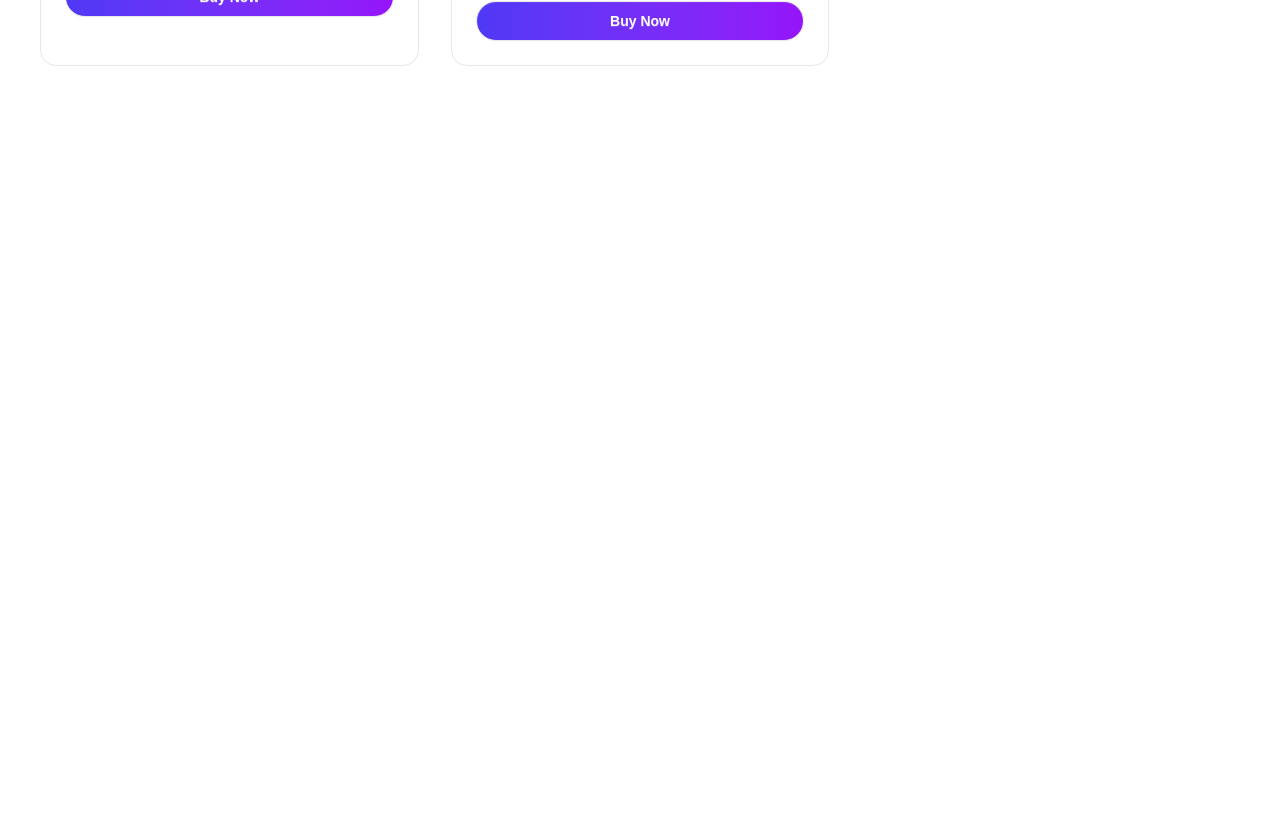
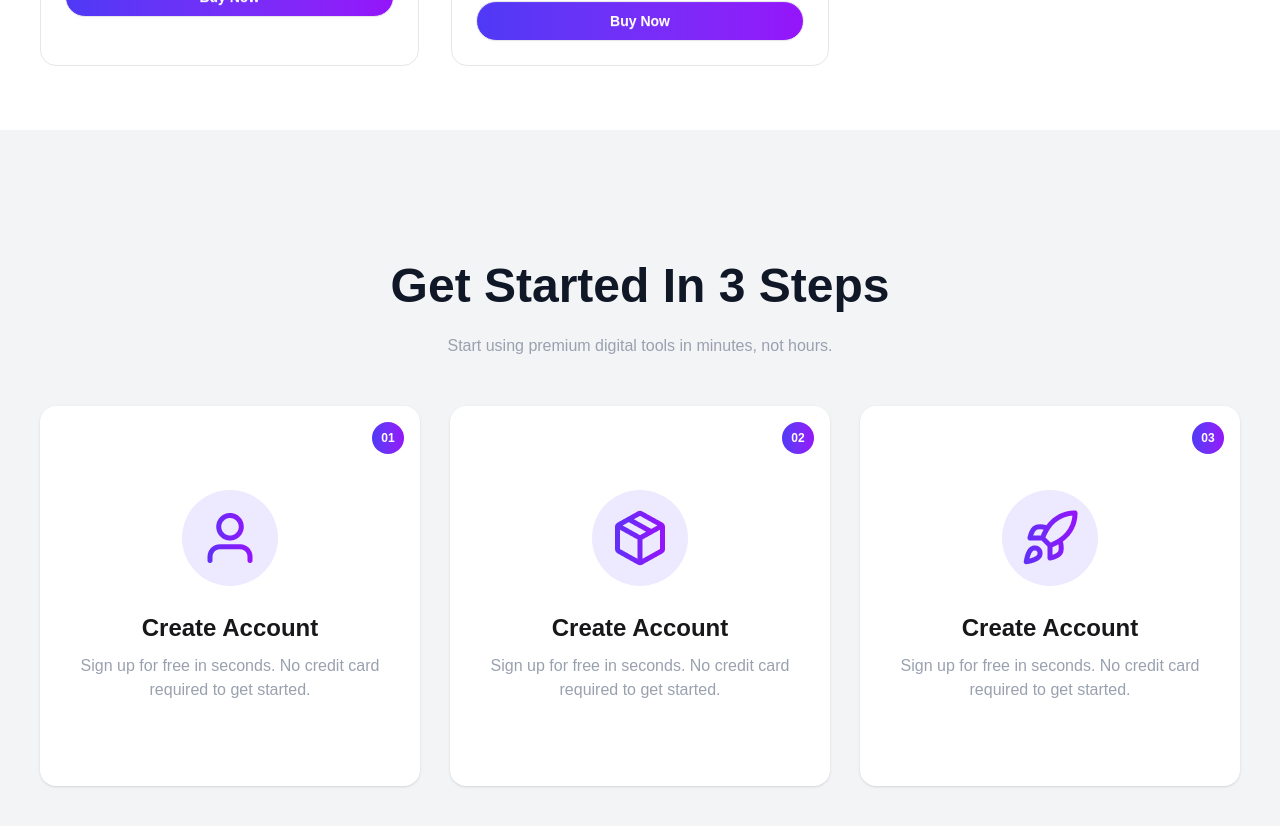
Before and after one commit to Sadik-BN/DigiTools, a React (Vite) app: page / in a window 1280 px wide. Shown: the part 3100-3926 px from the top of the page. Before the commit the page ends 3166 px from the top, so only its background shows below. Built offline with nearby package versions, Linux system fonts and the light colour scheme.

Commit message:
Get Started section Added

```diff
--- /dev/null
+++ b/GetStartedSteps.jsx
@@ -0,0 +1,59 @@
+const steps = [
+  {
+    id: "01",
+    title: "Create Account",
+    desc: "Sign up for free in seconds. No credit card required to get started.",
+    img: "",
+  },
+  {
+    id: "02",
+    title: "Choose Products",
+    desc: "Browse our catalog and select the tools that fit your needs.",
+    img: "",
+  },
+  {
+    id: "03",
+    title: "Start Creating",
+    desc: "Download and start using your premium tools immediately.",
+    img: "",
+  },
+];
+
+export default function GetStartedSteps() {
+  return (
+    <section className="bg-gray-100 py-16 px-6">
+      <div className="max-w-5xl mx-auto text-center mb-12">
+        <h2 className="text-4xl font-extrabold text-gray-900 mb-3">
+          Get Started In 3 Steps
+        </h2>
+        <p className="text-gray-400 text-sm">
+          Start using premium digital tools in minutes, not hours.
+        </p>
+      </div>
+
+      <div className="max-w-5xl mx-auto grid grid-cols-1 md:grid-cols-3 gap-6">
+        {steps.map((step) => (
+          <div
+            key={step.id}
+            className="relative bg-white rounded-2xl p-8 flex flex-col items-center text-center shadow-sm"
+          >
+            <span className="absolute top-4 right-4 bg-violet-600 text-white text-xs font-semibold w-8 h-8 rounded-full flex items-center justify-center">
+              {step.id}
+            </span>
+
+            <div className="bg-violet-100 rounded-full w-24 h-24 flex items-center justify-center mb-6 overflow-hidden">
+              {step.img ? (
+                <img src={step.img} alt={step.title} className="w-12 h-12 object-contain" />
+              ) : (
+                <div className="w-12 h-12 rounded-full bg-violet-200" />
+              )}
+            </div>
+
+            <h3 className="text-lg font-bold text-gray-900 mb-2">{step.title}</h3>
+            <p className="text-gray-400 text-sm leading-relaxed">{step.desc}</p>
+          </div>
+        ))}
+      </div>
+    </section>
+  );
+}
--- a/src/App.jsx
+++ b/src/App.jsx
@@ -4,6 +4,7 @@ import axios from "axios"
 import DigiTools from "./components/DigiTools/DigiTools"
 import Stats from "./components/Stats/Stats"
 import Banner from "./components/Banner/Banner"
+import GetStarted from "./components/GetStarted/GetStarted"
 
 function App() {
 
@@ -27,6 +28,7 @@ function App() {
         <Banner></Banner>
         <Stats></Stats>
         <DigiTools added={added} setAdded={setAdded} dataPromise={dataPromise} total={total} setTotal={setTotal}></DigiTools>
+        <GetStarted></GetStarted>
 
       </main>
     </>
--- a/src/components/Cart/Cart.jsx
+++ b/src/components/Cart/Cart.jsx
@@ -17,7 +17,7 @@ const Cart = ({ added, setAdded, tab, total, setTotal }) => {
             <h1 className="text-[24px] font-bold">Your Cart</h1>
             <div className="space-y-4">
                 {
-                    added.map(item => <CartCard key={item.id} item={item} added={added} setAdded={setAdded} setTotal={setTotal} total={total}></CartCard>)
+                    added.map((item,idx) => <CartCard key={idx} item={item} added={added} setAdded={setAdded} setTotal={setTotal} total={total}></CartCard>)
                 }
             </div>
             <div className="flex justify-between">
--- /dev/null
+++ b/src/components/GetStarted/GetStarted.jsx
@@ -0,0 +1,67 @@
+
+import user from '../../assets/user.png'
+import pack from '../../assets/package.png'
+import rocket from '../../assets/rocket.png'
+
+export default function GetStarted() {
+    return (
+        <div className="bg-gray-100 mt-16 py-30">
+            <div className="px-10 container mx-auto">
+                <div className="mb-12 flex flex-col">
+                    <h2 className="text-center text-[48px] font-extrabold text-gray-900 mb-3">
+                        Get Started In 3 Steps
+                    </h2>
+                    <p className="text-gray-400 text-center">
+                        Start using premium digital tools in minutes, not hours.
+                    </p>
+                </div>
+
+                <div className="grid grid-cols-1 md:grid-cols-3 justify-items-center gap-7.5">
+
+                    <div className="relative bg-white rounded-2xl p-8 flex flex-col items-center justify-center text-center shadow-sm h-95 w-95">
+                        <span className="absolute top-4 right-4 bg-linear-to-r from-[#4F39F6] to-[#9514FA] text-white text-xs font-semibold w-8 h-8 rounded-full flex items-center justify-center">
+                            01
+                        </span>
+                        <div className="bg-violet-100 rounded-full w-24 h-24 flex items-center justify-center mb-6">
+                            <img src={user} alt="" />
+                        </div>
+                        <h3 className="text-[24px] font-bold mb-2">Create Account</h3>
+                        <p className="text-gray-400 text-center">
+                            Sign up for free in seconds. No credit card required to get started.
+                        </p>
+                    </div>
+
+
+                    <div className="relative bg-white rounded-2xl p-8 flex flex-col items-center justify-center text-center shadow-sm h-95 w-95">
+                        <span className="absolute top-4 right-4 bg-linear-to-r from-[#4F39F6] to-[#9514FA] text-white text-xs font-semibold w-8 h-8 rounded-full flex items-center justify-center">
+                            02
+                        </span>
+                        <div className="bg-violet-100 rounded-full w-24 h-24 flex items-center justify-center mb-6">
+                            <img src={pack} alt="" />
+                        </div>
+                        <h3 className="text-[24px] font-bold mb-2">Create Account</h3>
+                        <p className="text-gray-400 text-center">
+                            Sign up for free in seconds. No credit card required to get started.
+                        </p>
+                    </div>
+
+
+                    <div className="relative bg-white rounded-2xl p-8 flex flex-col items-center justify-center text-center shadow-sm h-95 w-95">
+                        <span className="absolute top-4 right-4 bg-linear-to-r from-[#4F39F6] to-[#9514FA] text-white text-xs font-semibold w-8 h-8 rounded-full flex items-center justify-center">
+                            03
+                        </span>
+                        <div className="bg-violet-100 rounded-full w-24 h-24 flex items-center justify-center mb-6">
+                            <img src={rocket} alt="" />
+                        </div>
+                        <h3 className="text-[24px] font-bold mb-2">Create Account</h3>
+                        <p className="text-gray-400 text-center">
+                            Sign up for free in seconds. No credit card required to get started.
+                        </p>
+                    </div>
+
+
+                </div>
+            </div>
+        </div>
+    );
+}
```
